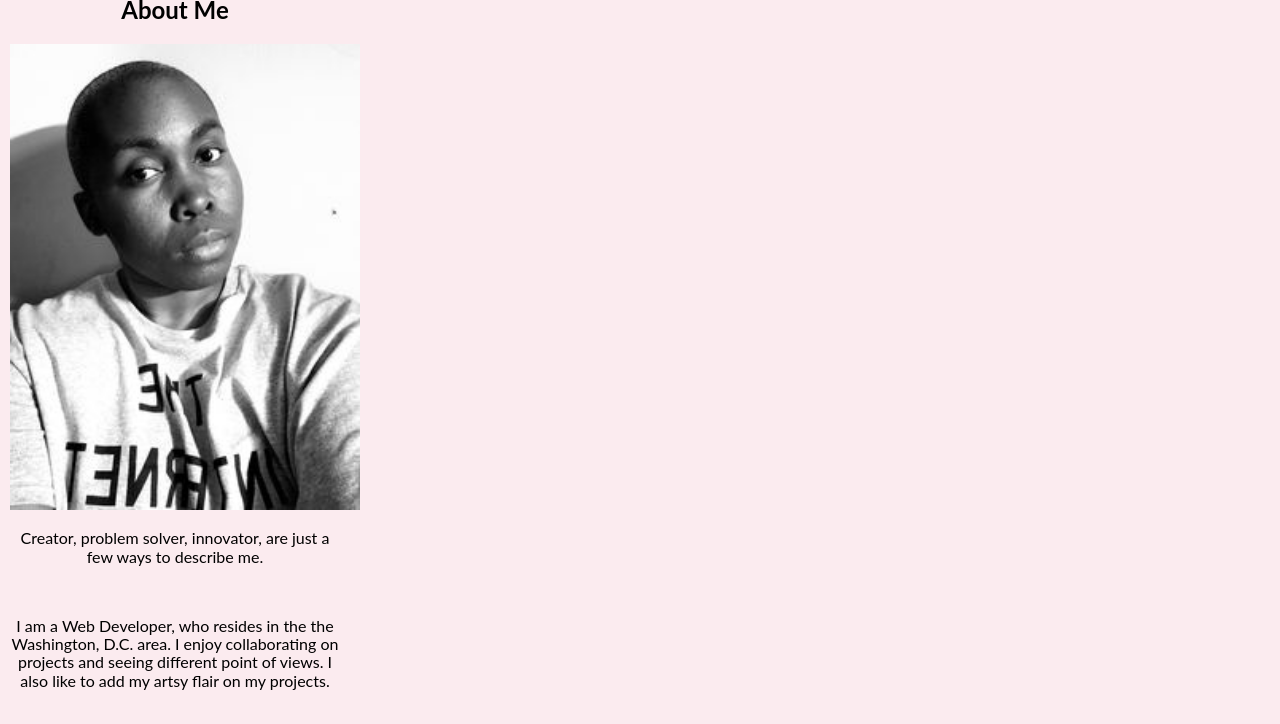
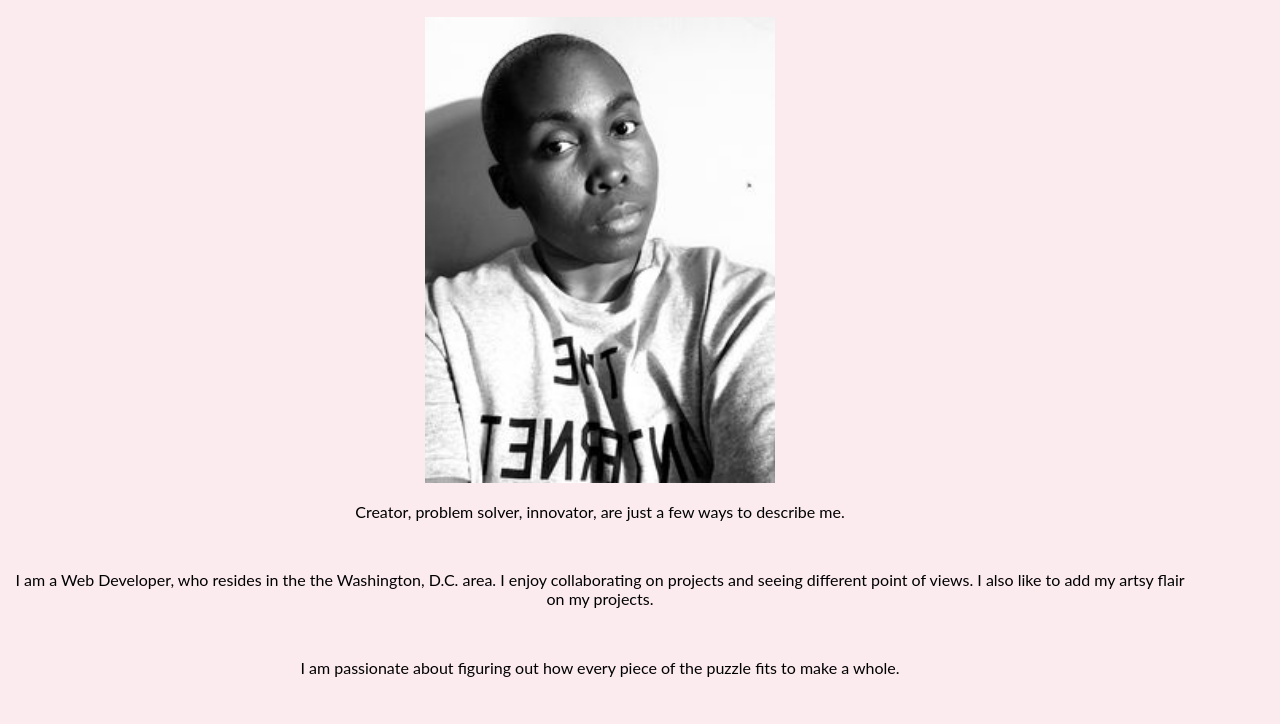
Before and after one commit to charita-nichols/portfolio-, a plain HTML site: page index.html in a window 1280 px wide. Shown: the part 180-904 px from the top of the page. Drawn offline with nearby package versions, Linux system fonts and the light colour scheme.

Commit message:
css responsive

```diff
--- a/main.css
+++ b/main.css
@@ -62,4 +62,20 @@
 
   @media (min-width: 1024px) {
 
+    .main {
+        margin-top: 50px;
+        width: 1200px;
+        text-align: center;
+        padding: 20px 10px;
+      }
+
+    p {
+        text-align: center;
+    }
+
+    img {
+        width: 350px;
+        margin-left: auto;
+        margin-right: auto;
+      }
   }
```
